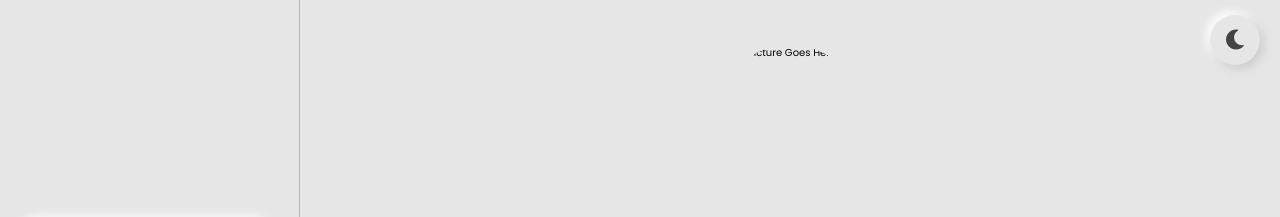
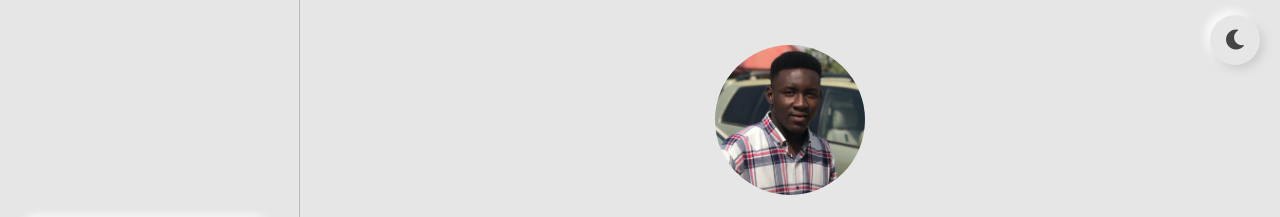
Before and after one commit to owolagbadavid/portfolio, a plain HTML site: page index.html in a window 1280 px wide. Shown: the top 217 px of the page. Drawn offline with nearby package versions, Linux system fonts and the light colour scheme; files whose address does not match are found by name.

```diff
--- a/index.html
+++ b/index.html
@@ -51,7 +51,7 @@
 
 
 
-<img src="./images/image.jpg" alt = "My Picture goes here"></img>
+<img src="assets/images/image.jpg" alt = "My Picture goes here"></img>
 </section>
       <!-- home section starts  -->
 
```
